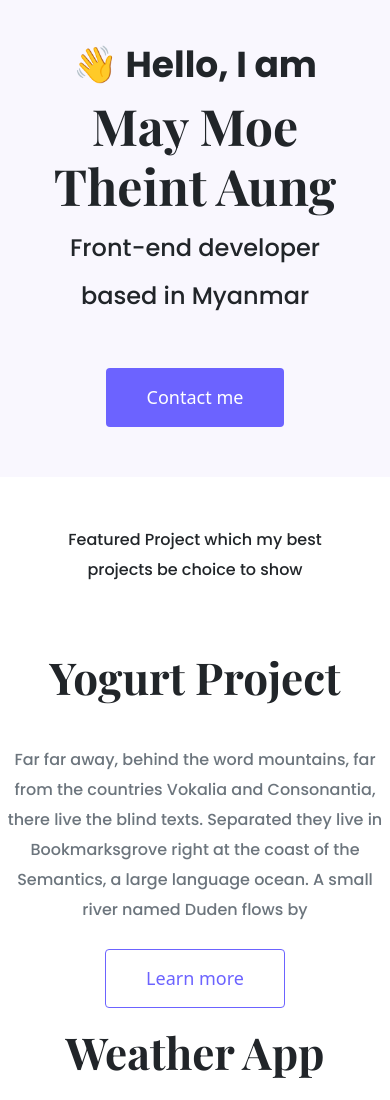
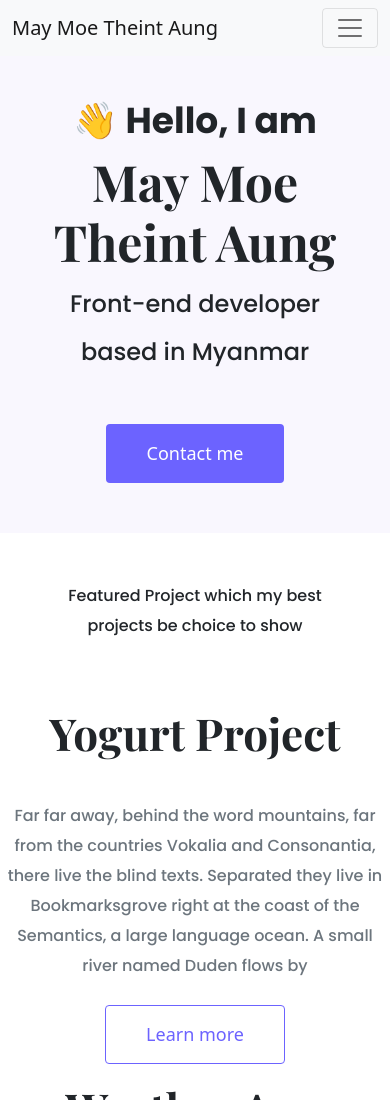
Before and after one commit to MAY-16-00/Portfolio-project, a plain HTML site: page index.html in a window 390 px wide. Shown: the top 1100 px of the page. Drawn offline with nearby package versions, Linux system fonts and the light colour scheme.

Commit message:
added navbar to the page

```diff
--- a/index.html
+++ b/index.html
@@ -28,6 +28,35 @@
     <link rel="stylesheet" href="src/styles.css" />
   </head>
   <body>
+    <nav class="navbar navbar-expand-lg navbar-light bg-light">
+      <div class="container-fluid">
+        <a class="navbar-brand" href="#">May Moe Theint Aung</a>
+        <button
+          class="navbar-toggler"
+          type="button"
+          data-bs-toggle="collapse"
+          data-bs-target="#navbarNav"
+          aria-controls="navbarNav"
+          aria-expanded="false"
+          aria-label="Toggle navigation"
+        >
+          <span class="navbar-toggler-icon"></span>
+        </button>
+        <div class="collapse navbar-collapse" id="navbarNav">
+          <ul class="navbar-nav">
+            <li class="nav-item">
+              <a class="nav-link active" aria-current="page" href="#">Home</a>
+            </li>
+            <li class="nav-item">
+              <a class="nav-link" href="#">About</a>
+            </li>
+            <li class="nav-item">
+              <a class="nav-link" href="#">Work</a>
+            </li>
+          </ul>
+        </div>
+      </div>
+    </nav>
     <div class="hero">
       <p>👋 Hello, I am</p>
       <h1>May Moe Theint Aung</h1>
```
